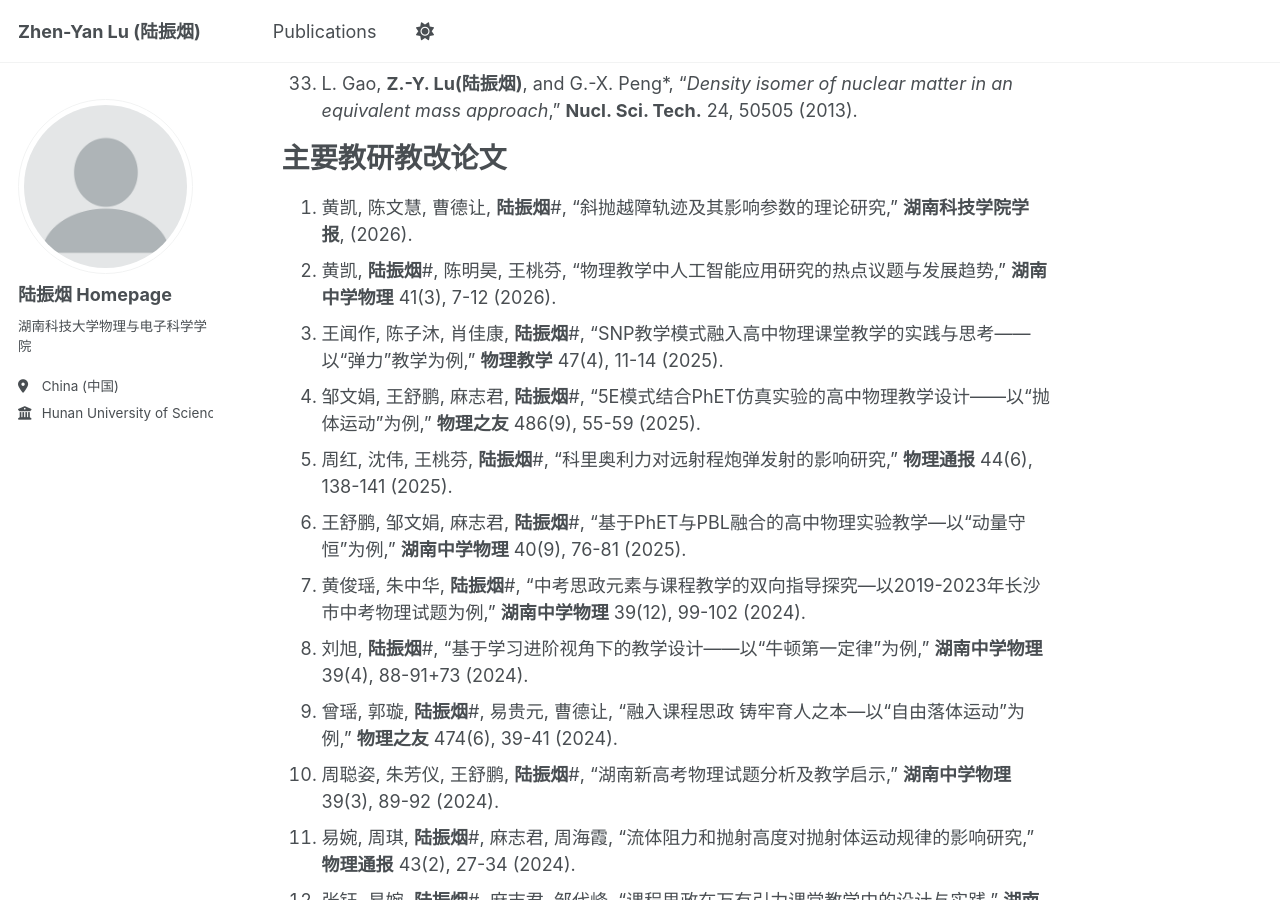
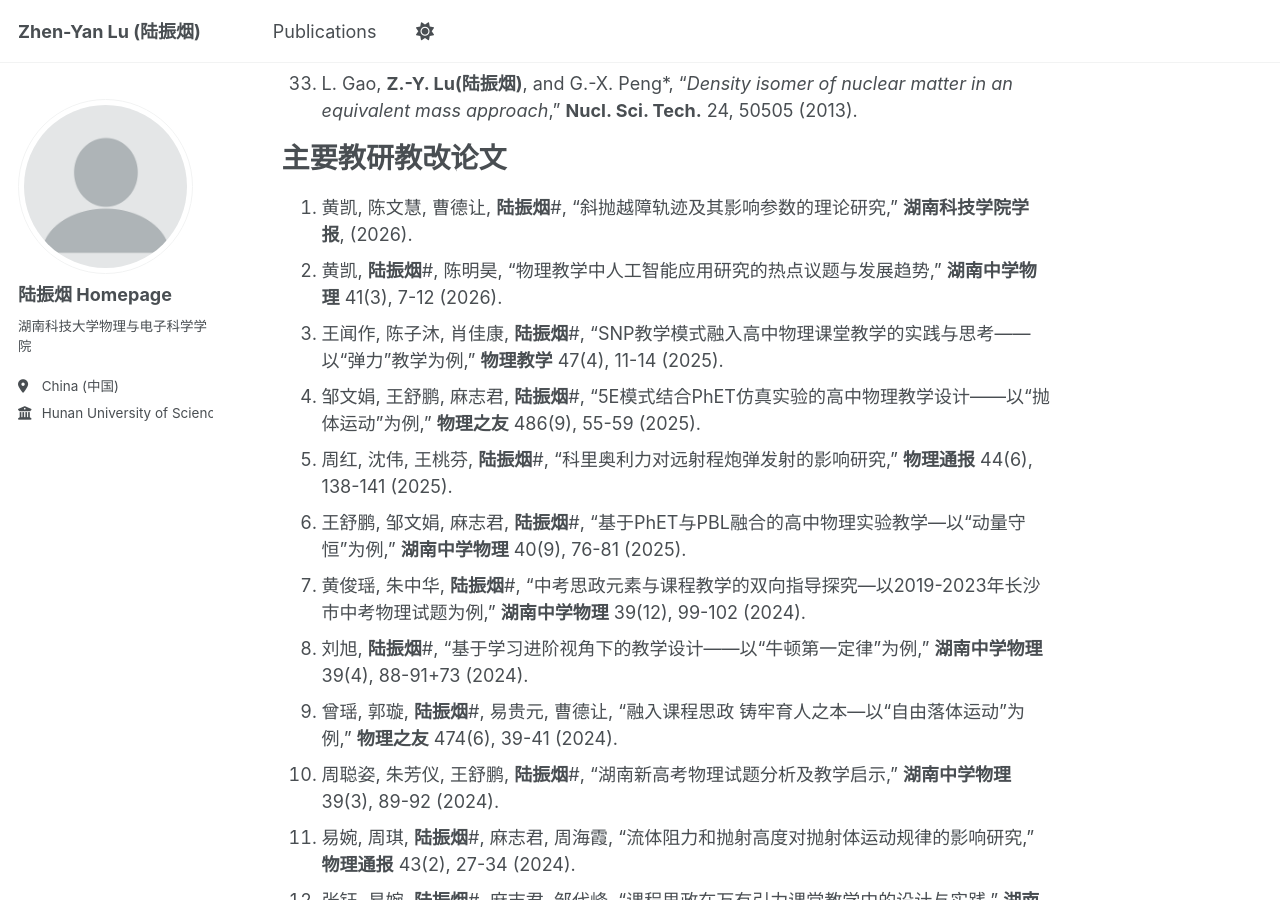
Before and after one commit to luzhenyan-stack/luzhenyan.github.io, a Jekyll site: the page built from _pages/about.md, in a window 1280 px wide and 900 px high, scrolled down 4443 px. Built offline with Jekyll 4.4.1, drawn with Linux system fonts in a browser that asks for light colours; a script that is not in the unit is left out.

Commit message:
Update about.md

```diff
--- a/_pages/about.md
+++ b/_pages/about.md
@@ -95,7 +95,7 @@
 主要教研教改论文
 ======
 1. 黄凯, 陈文慧, 曹德让, **陆振烟**#, “斜抛越障轨迹及其影响参数的理论研究,” **湖南科技学院学报**, (2026).
-2. 黄凯, **陆振烟**#, 陈明昊, 王桃芬, “物理教学中人工智能应用研究的热点议题与发展趋势,” **湖南中学物理** 41(3), 7-12 (2026).
+2. 黄凯, **陆振烟**#, 陈明昊, “物理教学中人工智能应用研究的热点议题与发展趋势,” **湖南中学物理** 41(3), 7-12 (2026).
 3. 王闻作, 陈子沐, 肖佳康, **陆振烟**#, “SNP教学模式融入高中物理课堂教学的实践与思考——以“弹力”教学为例,” **物理教学** 47(4), 11-14 (2025).
 4. 邹文娟, 王舒鹏, 麻志君, **陆振烟**#, “5E模式结合PhET仿真实验的高中物理教学设计——以“抛体运动”为例,” **物理之友**  486(9), 55-59 (2025).
 5. 周红, 沈伟, 王桃芬, **陆振烟**#, “科里奥利力对远射程炮弹发射的影响研究,” **物理通报** 44(6), 138-141 (2025).
```
